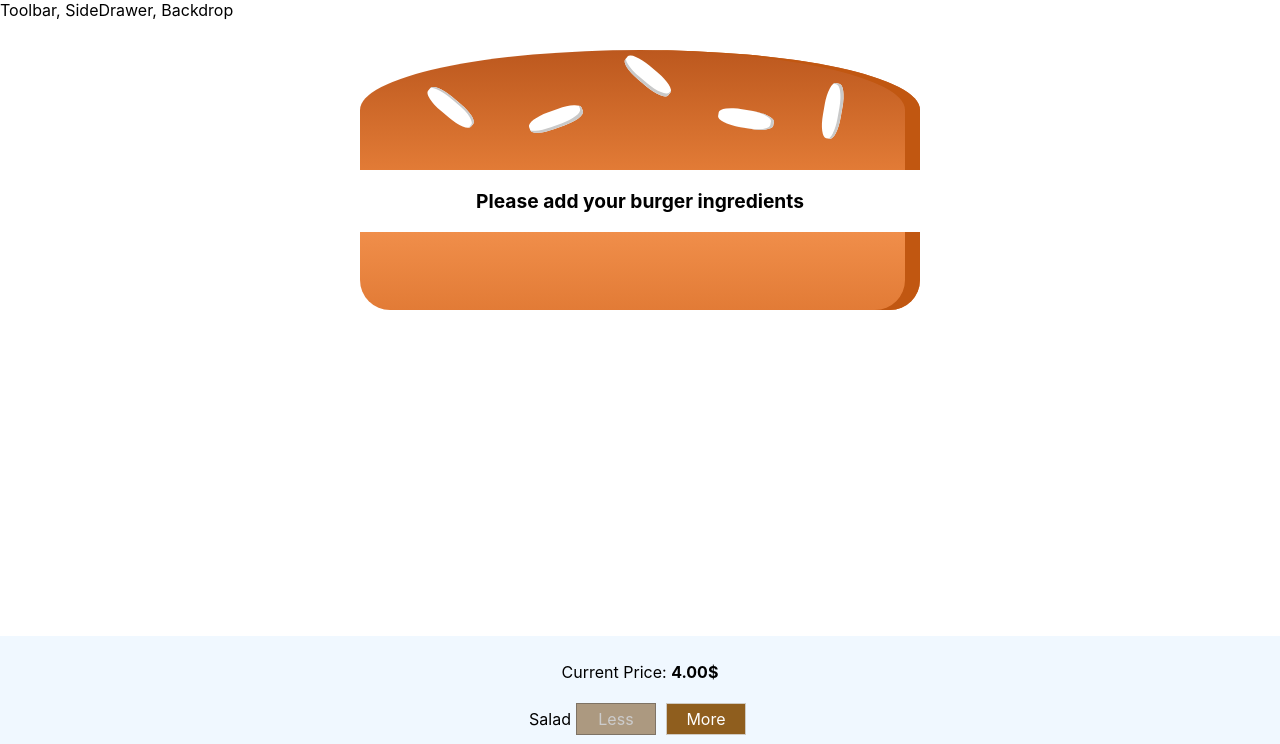
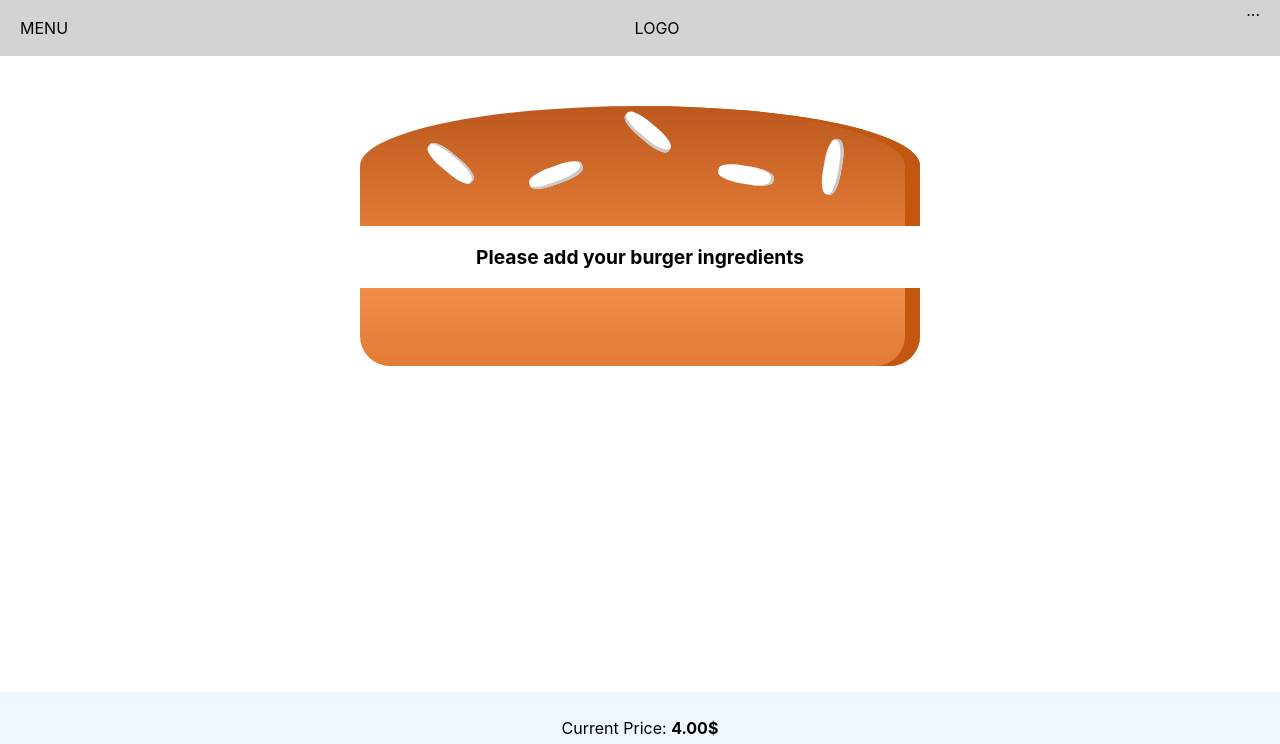
Before and after one commit to StefanK2ff/burger-builder-app, a React (Create React App) app: page / in a window 1280 px wide. Shown: the top 744 px of the page. Built offline with nearby package versions, Linux system fonts and the light colour scheme.

Commit message:
toolbar implemented

```diff
--- a/src/components/Layouts/Layout.js
+++ b/src/components/Layouts/Layout.js
@@ -1,9 +1,11 @@
 import React from "react";
 import Aux from "../../hoc/Aux";
 import classes from "./Layout.module.css"
+import Toolbar from "../Navigation/Toolbar/Toolbar";
 
 const layout = (props) => (
   <Aux>
+    <Toolbar />
     <div>Toolbar, SideDrawer, Backdrop</div>
     <main className={classes.Content}>{props.children}</main>
   </Aux>
--- a/src/components/Layouts/Layout.module.css
+++ b/src/components/Layouts/Layout.module.css
@@ -1,3 +1,3 @@
 .Content {
-    margin-top: 16px;
+    margin-top: 72px;
 }
--- a/src/components/Navigation/Toolbar/Toolbar.js
+++ b/src/components/Navigation/Toolbar/Toolbar.js
@@ -0,0 +1,14 @@
+import React from 'react'
+import classes from "./Toolbar.module.css"
+
+function toolbar() {
+    return (
+        <header className={classes.Toolbar}>
+            <div>MENU</div>
+            <div>LOGO</div>
+            <nav>...</nav>
+        </header>
+    )
+}
+
+export default toolbar
--- /dev/null
+++ b/src/components/Navigation/Toolbar/Toolbar.module.css
@@ -0,0 +1,18 @@
+.Toolbar {
+    height: 56px;
+    width: 100%;
+    position: fixed;
+    top: 0;
+    left: 0;
+    background-color: lightgray;
+    display: flex;
+    justify-content: space-between;
+    align-items: center;
+    padding: 0 20px;
+    box-sizing: border-box;
+    z-index: 90;
+}
+
+.Toolbar nav {
+    height: 100%
+}
```
